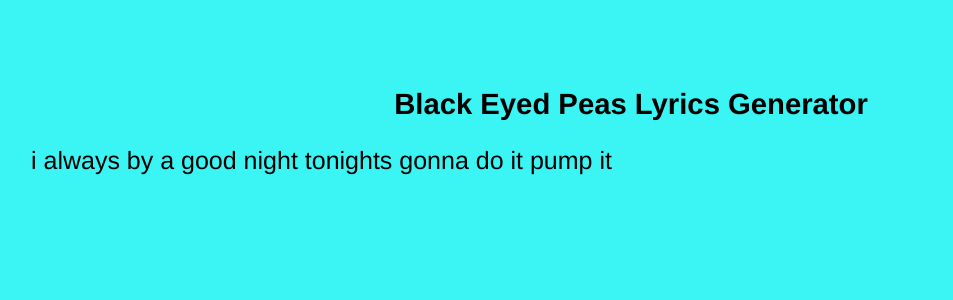
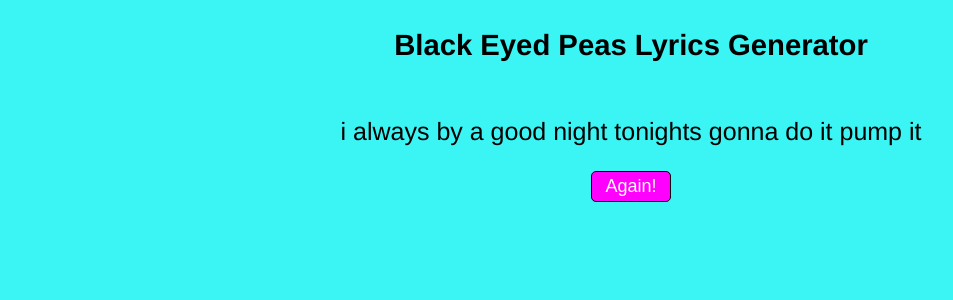
Before and after one commit to paloma-vm/tweet-generator, a Flask app: page / in a window 1280 px wide. Shown: the top 300 px of the page, without its empty margins (9-962 px from the left). Run offline with Flask 2, Linux system fonts and the light colour scheme.

Commit message:
added refresh button

```diff
--- a/Code/static/style.css
+++ b/Code/static/style.css
@@ -6,6 +6,8 @@
     display: flex;
     flex-direction: column;
     justify-content: center;
+    align-content: space-around;
+
 }
 
 
@@ -15,5 +17,28 @@
     display: flex;
     justify-content: center;
     text-align: center;
-    padding-top: 3em;
+    padding: 1em 0;
 }
+
+button {
+    width: 80px;
+    background-color: fuchsia;
+    /* padding: 0.75em 1.5em 0.75em 1em; */
+    margin: auto;
+    border: 1px solid black;
+    border-radius: 5px;
+    font-size: large;
+    color: white;
+    text-align: center;
+    line-height: 1.5em;
+}
+
+blockquote {
+    margin: auto;
+    padding: 1em;
+}
+
+a {
+    text-align: center;
+
+}
--- a/Code/templates/index.html
+++ b/Code/templates/index.html
@@ -12,7 +12,14 @@
   <h3>Black Eyed Peas Lyrics Generator</h3>
     {% block content %}
     <blockquote>{{generated_sentence}}</blockquote>
-
+    <button type="submit" onClick="loadAgain()">
+      <a>Again!</a>
+  </button>
     {% endblock %}
+  <script> // help to make the refresh button from https://stackoverflow.com/questions/29884654/button-that-refreshes-the-page-on-click
+    function loadAgain() {
+      window.location.reload();
+    }
+  </script>
 </body>
 </html>
```
Also changed, not shown: README.md.
